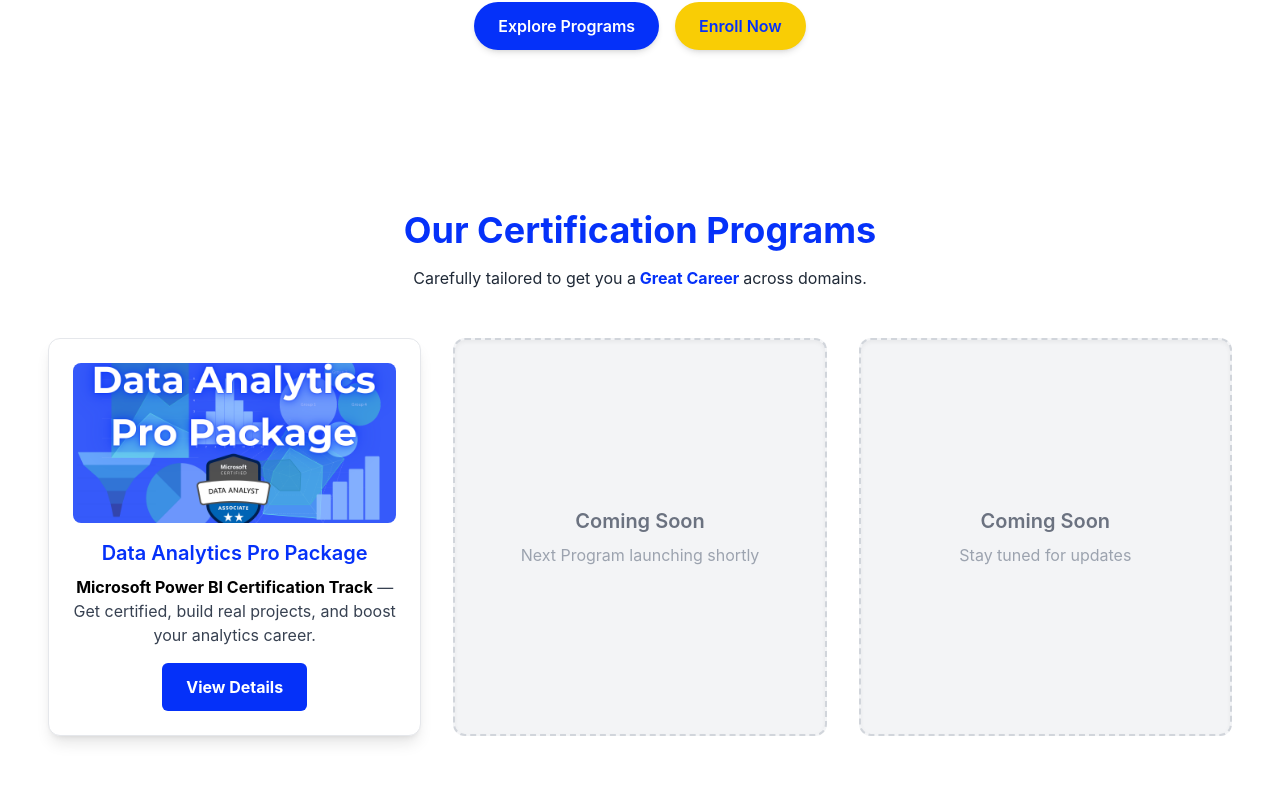
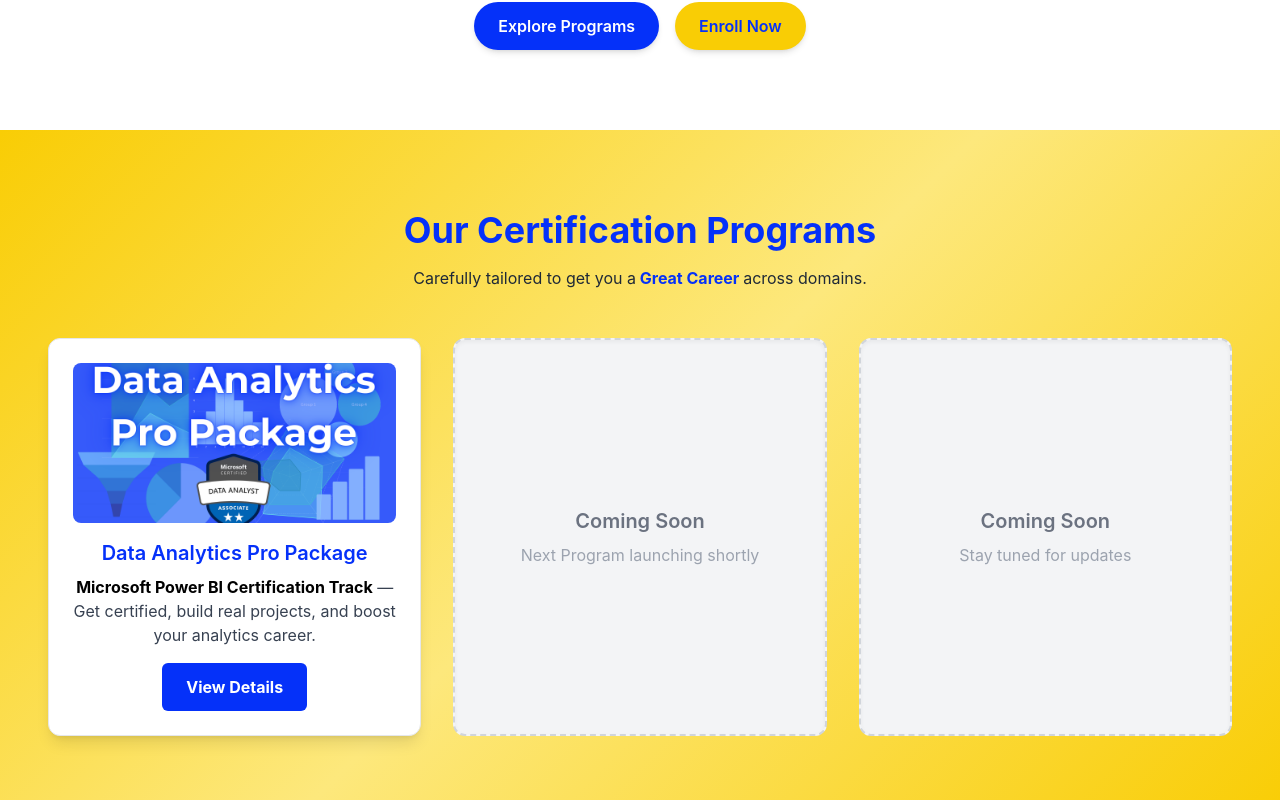
Before and after one commit to sanjeev699/certifa_rebel, a React (Create React App) app: page / in a window 1280 px wide. Shown: the part 2980-3780 px from the top of the page. Built offline with nearby package versions, Linux system fonts and the light colour scheme.

Commit message:
Update ProgramSection.jsx

```diff
--- a/src/components/ProgramSection.jsx
+++ b/src/components/ProgramSection.jsx
@@ -7,7 +7,7 @@
       id="programs"
       className="py-20"
       style={{
-        background: "linear-gradient(135deg, #f9cd05 0% #fde87c 33%, #f9cd05 67%)",
+        background: "linear-gradient(135deg, #f9cd05 0%, #fde87c 50%, #f9cd05 100%)",
       }}
     >
       <div className="max-w-7xl mx-auto px-6 md:px-12 text-center">
```
